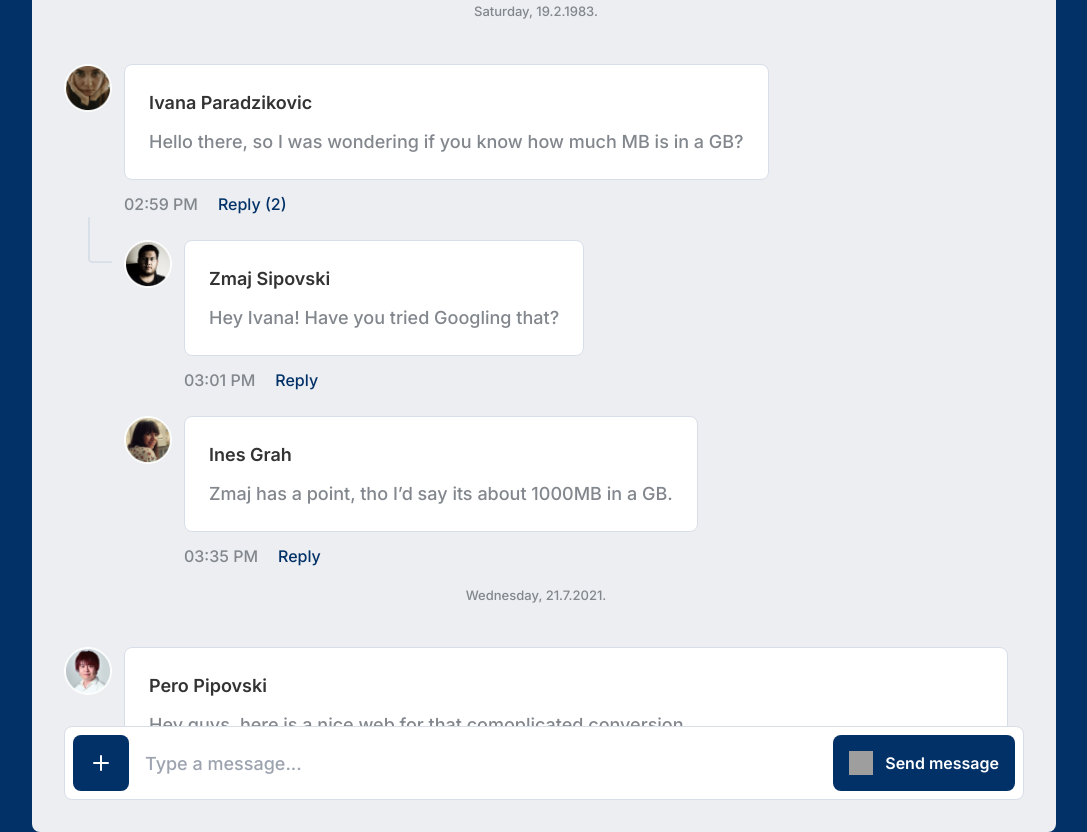
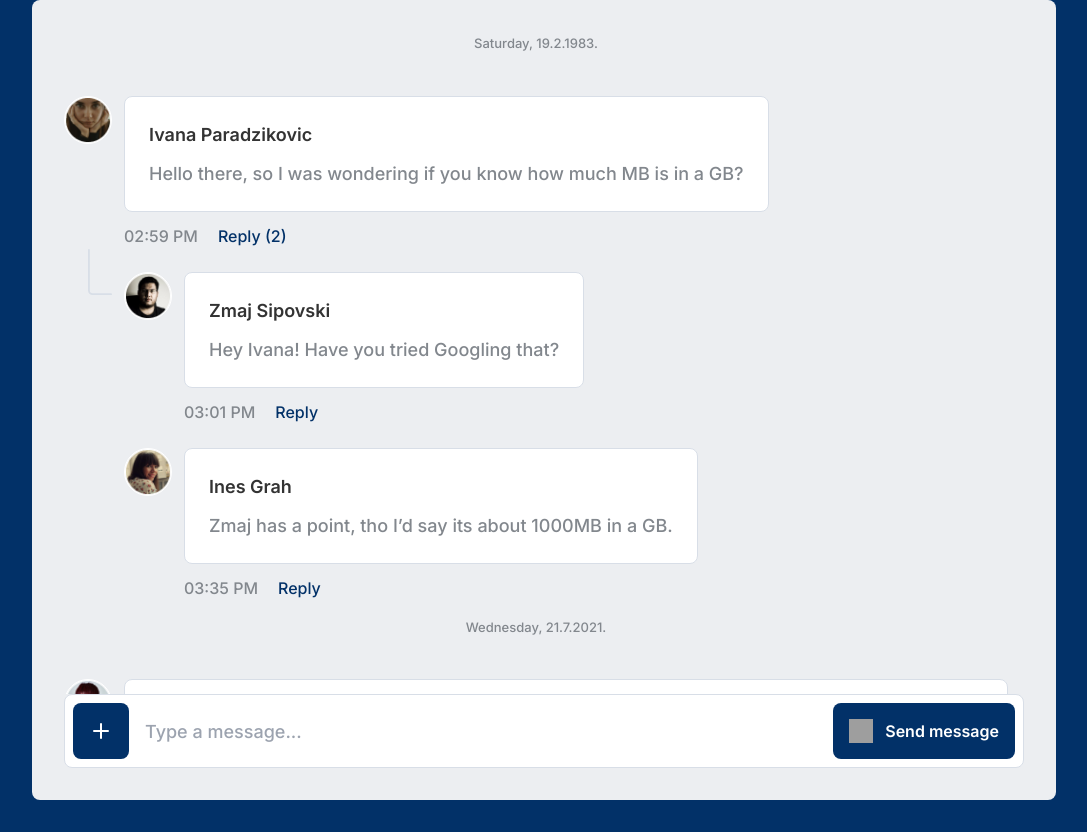
Before and after one commit to mkinkela1/comments, a React (Vite) app: page / in a window 1280 px wide. Shown: the whole page, without its empty margins (96-1183 px from the left). After the commit the page ends 800 px from the top, so only its background shows below. Built offline with nearby package versions, Linux system fonts and the light colour scheme; grey boxes are pictures that could not be loaded.

Commit message:
Fix max height

```diff
--- a/src/App.tsx
+++ b/src/App.tsx
@@ -7,7 +7,7 @@ const App: React.FC = () => {
   const { addNewComment } = useComments();
 
   return (
-    <div className="bg-gray-100 grow max-w-screen-lg max-h-[864px] rounded-lg flex flex-col">
+    <div className="bg-gray-100 grow w-screen max-w-screen-lg max-h-[100dvh] rounded-lg flex flex-col">
       <div className="grow overflow-x-auto overflow-y-auto p-8 pt-4 mr-4 scrollbar-track-gray-100 scrollbar-thin scrollbar-thumb-gray-500 scrollbar-track-rounded-lg scrollbar-thumb-rounded-lg">
         <CommentsList />
       </div>
```
